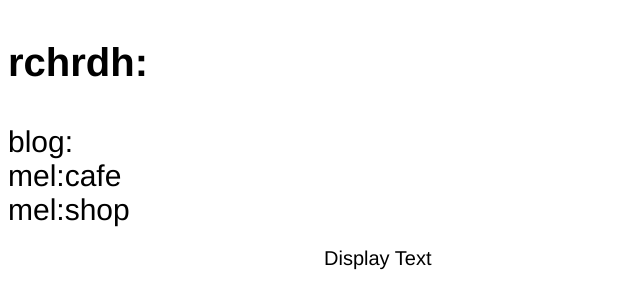
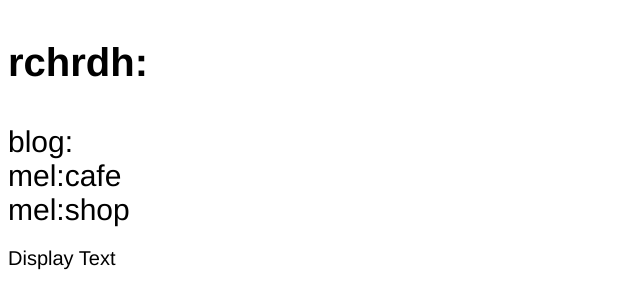
Before and after one commit to rchrdha/list-db-project, a plain HTML site: page index.html in a window 1280 px wide. Shown: the whole page, without its empty margins (0-640 px from the left). Drawn offline with Linux system fonts and the light colour scheme.

Commit message:
Update index.html

```diff
--- a/index.html
+++ b/index.html
@@ -60,7 +60,7 @@
 </div>
 
   <!-- Main Page Display Text -->
-  <div style="margin-left:25%">
+  <div style="width:30%">
 
   <div class="w3-container w3-teal">
     <p>Display Text </p>
```
